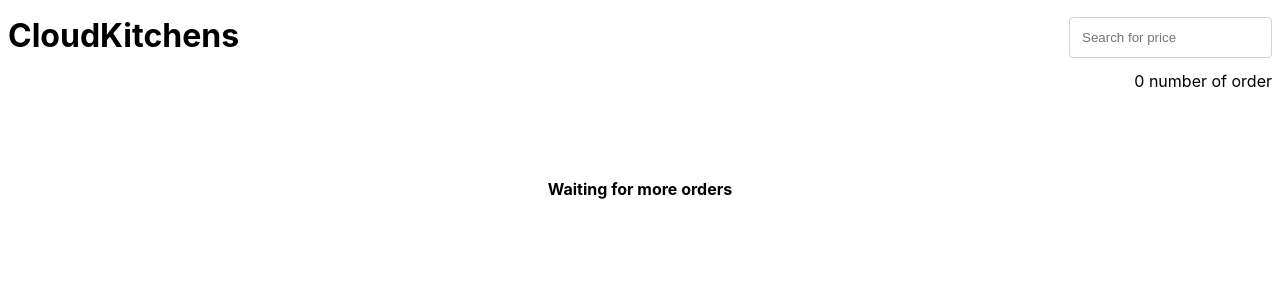
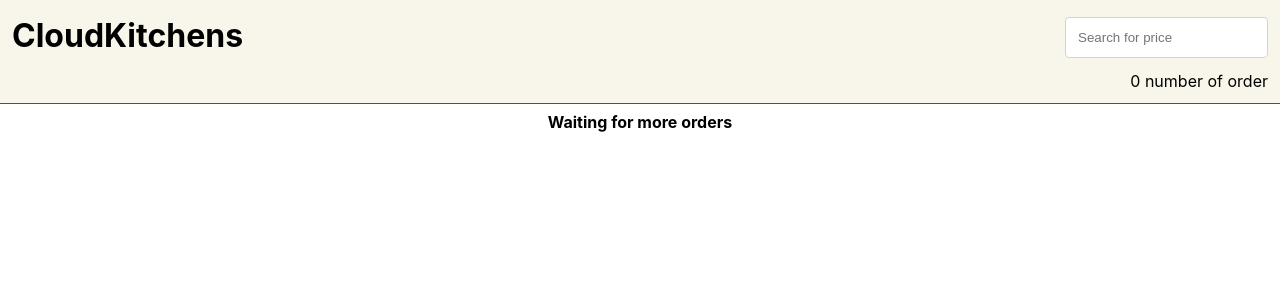
Before and after one commit to SpiritBreaker226/orders, a React (Create React App) app in the folder frontend/: page / in a window 1280 px wide. Shown: the top 300 px of the page. Built offline with nearby package versions, Linux system fonts and the light colour scheme; no server answers.

Commit message:
Add Floating Header
Add a floating header so the user can access the search and see the
number of available orders.

```diff
--- a/frontend/src/AppBody/AppBody.tsx
+++ b/frontend/src/AppBody/AppBody.tsx
@@ -8,7 +8,7 @@
 import cachingOrders from '../cache/cachingOrders'
 
 const AppBodyConainer = styled.main`
-  margin: 0 16px 16px;
+  margin: 112px 16px 16px;
 `
 
 export const AppBody: FC = () => {
--- a/frontend/src/AppHeader.tsx
+++ b/frontend/src/AppHeader.tsx
@@ -5,12 +5,21 @@
 import { Search } from './Search'
 
 const HeaderContainer = styled.div`
-  padding: 0 8px;
+  position: fixed;
+  top: 0;
+  z-index: 20;
+  width: 100%;
+  transition: all 0.3s linear 0s;
+  background: #f8f6eb;
+  border-bottom: 1px solid rgba(81, 81, 81, 1);
+`
+
+const HeaderContent = styled.div`
+  padding: 0 12px;
 `
 
 const Header = styled.header`
   display: flex;
-  gap: 16px;
   align-items: center;
   justify-content: space-between;
 
@@ -20,7 +29,7 @@
 `
 
 const NumberOfOrders = styled.div`
-  padding-bottom: 8px;
+  padding-bottom: 12px;
   text-align: right;
 `
 
@@ -33,6 +42,7 @@
 
   return (
     <HeaderContainer>
+      <HeaderContent>
         <Header>
           <h1>CloudKitchens</h1>
 
@@ -42,6 +52,7 @@
         <NumberOfOrders>
           {orders.length} {numberOfOrderText}
         </NumberOfOrders>
+      </HeaderContent>
     </HeaderContainer>
   )
 }
```
Lines whose indentation alone changed are shown as unchanged.
